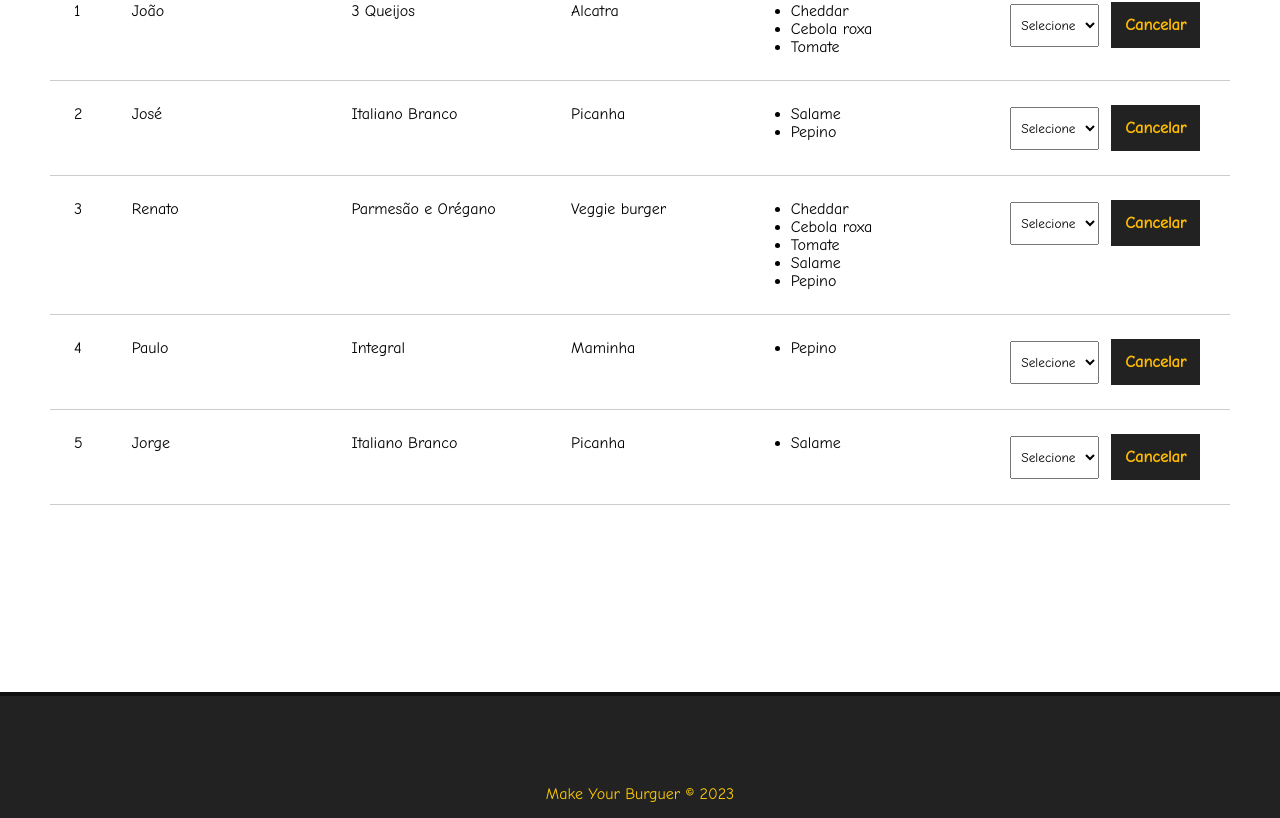
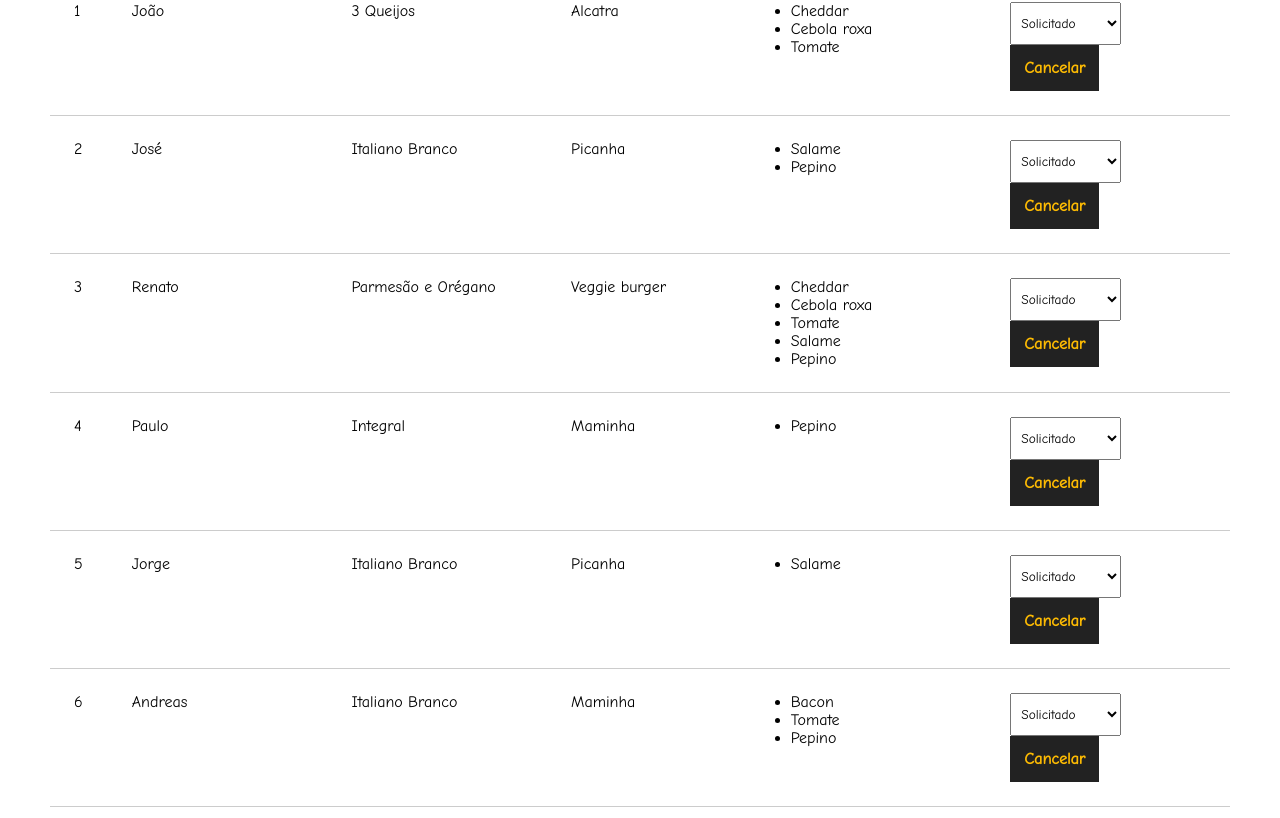
Before and after one commit to DevVeniltonJunior/VueJs, a Vue app: page /pedidos in a window 1280 px wide. Shown: the part 282-1100 px from the top of the page. Built offline with nearby package versions, Linux system fonts and the light colour scheme; data requests are answered from the project's data file.

Commit message:
feat: add status

```diff
--- a/db/db.json
+++ b/db/db.json
@@ -134,6 +134,18 @@
       ],
       "status": "Solicitado",
       "id": 5
+    },
+    {
+      "nome": "Andreas",
+      "carne": "Maminha",
+      "pao": "Italiano Branco",
+      "opcionais": [
+        "Bacon",
+        "Tomate",
+        "Pepino"
+      ],
+      "status": "Solicitado",
+      "id": 6
     }
   ]
 }
--- a/src/components/Dashboard.vue
+++ b/src/components/Dashboard.vue
@@ -24,6 +24,7 @@
         <div>
           <select name="status" clss="status">
             <option value="">Selecione</option>
+            <option v-for="s in status" :key="s.id" :value="s.tipo" :selected="burger.status == s.tipo">{{ s.tipo }}</option>
           </select>
           <button class="delete-btn">Cancelar</button>
         </div>
@@ -48,13 +49,19 @@
       const data = await req.json()
 
       this.burgers = data
-  console.log(this.burgers)
 
+      this.getStatus()
+    },
+    async getStatus() {
+      const req = await fetch('http://localhost:3000/status')
+      const data = await req.json()
 
+      this.status = data
     }
   },
   mounted() {
-    this.getPedidos()
+    this.getPedidos(),
+    this.getStatus()
   }
 }
 </script>
```
